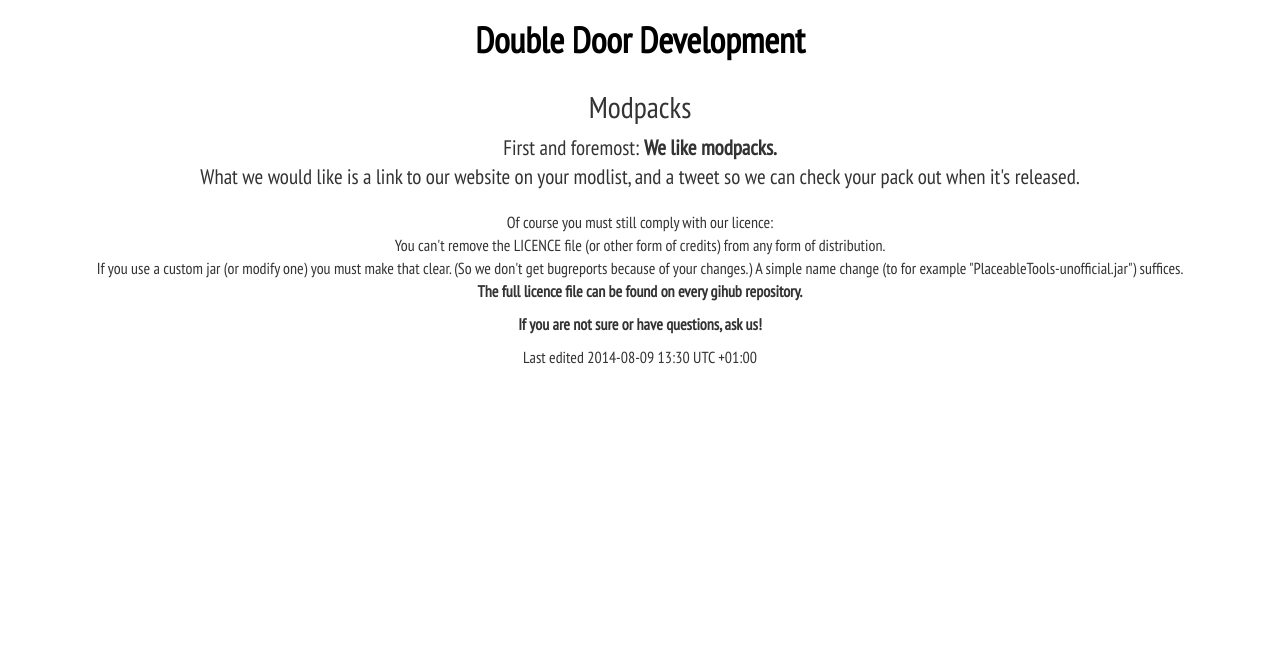
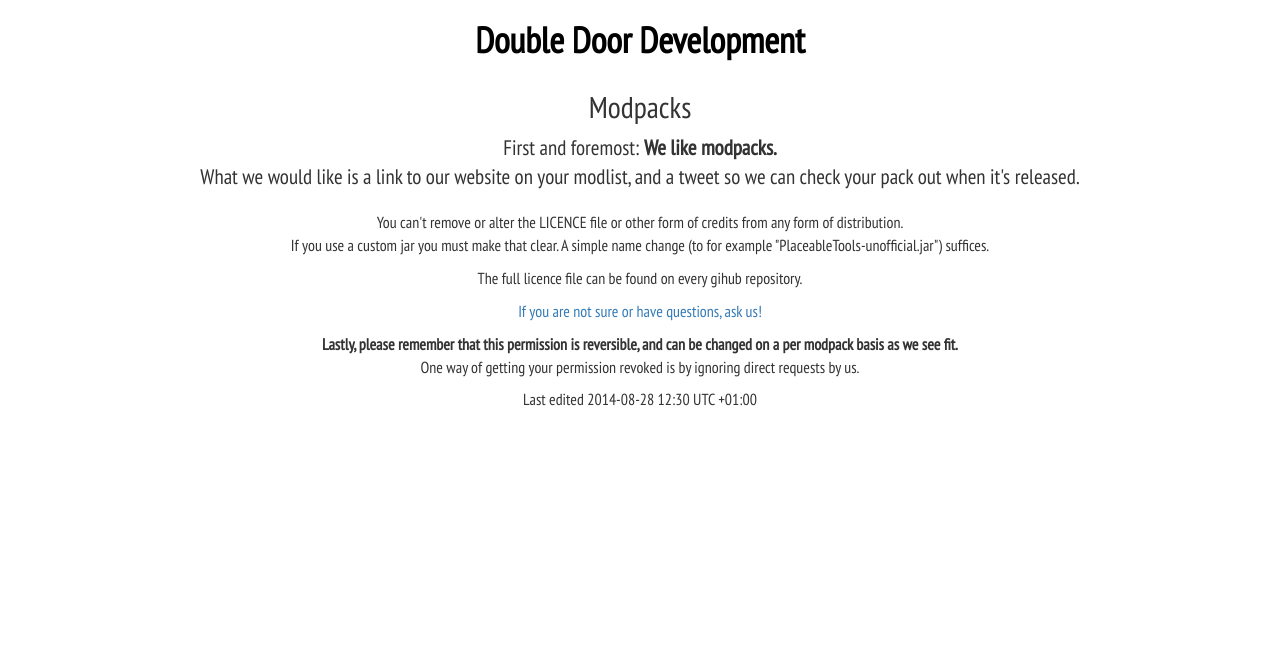
Before and after one commit to DoubleDoorDevelopment/Website, a PHP site: page /index.php?p=modpacks in a window 1280 px wide. Shown: the top 651 px of the page. Run offline with PHP 8.4, Linux system fonts and the light colour scheme; a stand-in replaces the project's code that opens the database connection; some libraries are stand-ins or nearby versions.

Commit message:
I thought this was common sense -_-

```diff
--- a/assets/pages/about.php
+++ b/assets/pages/about.php
@@ -7,7 +7,8 @@ If you want to join us, feel free to message us or make a pull request.
 We don't use capes for our developers/testers/sponsors, we give them <a href="?p=perks">other things.</a></p>
 
 <h2>Members</h2>
-<p>Our core team consists of <a href="?p=dries007">Dries007</a> &amp; <a href="?p=claycorp">Claycorp</a>.<br>
+<p>Our core team consists of Dries007 &amp; Claycorp.<br>
+You can contact one of us by emailing our name (dries or clay) + @doubledoordev.net<br>
 A full (and always up to date) member list can be found on <a href="https://github.com/orgs/DoubleDoorDevelopment/people">github</a>.</p>
 
 <h2>About the website</h2>
--- a/assets/pages/modpacks.php
+++ b/assets/pages/modpacks.php
@@ -1,9 +1,10 @@
 <h2>Modpacks</h2>
 <p class="lead">First and foremost: <b>We like modpacks.</b><br>
 What we would like is a link to our website on your modlist, and a tweet so we can check your pack out when it's released.</p>
-<p>Of course you must still comply with our licence:<br>
-You can't remove the LICENCE file (or other form of credits) from any form of distribution.<br>
-If you use a custom jar (or modify one) you must make that clear. (So we don't get bugreports because of your changes.) A simple name change (to for example "PlaceableTools-unofficial.jar") suffices.<br>
-<b>The full licence file can be found on every gihub repository.</b></p>
-<p><b>If you are not sure or have questions, ask us!</b></p>
-<p>Last edited 2014-08-09 13:30 UTC +01:00</p>
+<p>You can't remove or alter the LICENCE file or other form of credits from any form of distribution.<br>
+If you use a custom jar you must make that clear. A simple name change (to for example "PlaceableTools-unofficial.jar") suffices.<br></p>
+<p>The full licence file can be found on every gihub repository.</p>
+<p><a href="?p=about">If you are not sure or have questions, ask us!</a></p>
+<p><b>Lastly, please remember that this permission is reversible, and can be changed on a per modpack basis as we see fit.</b><br>
+One way of getting your permission revoked is by ignoring direct requests by us.</p>
+<p>Last edited 2014-08-28 12:30 UTC +01:00</p>
```
